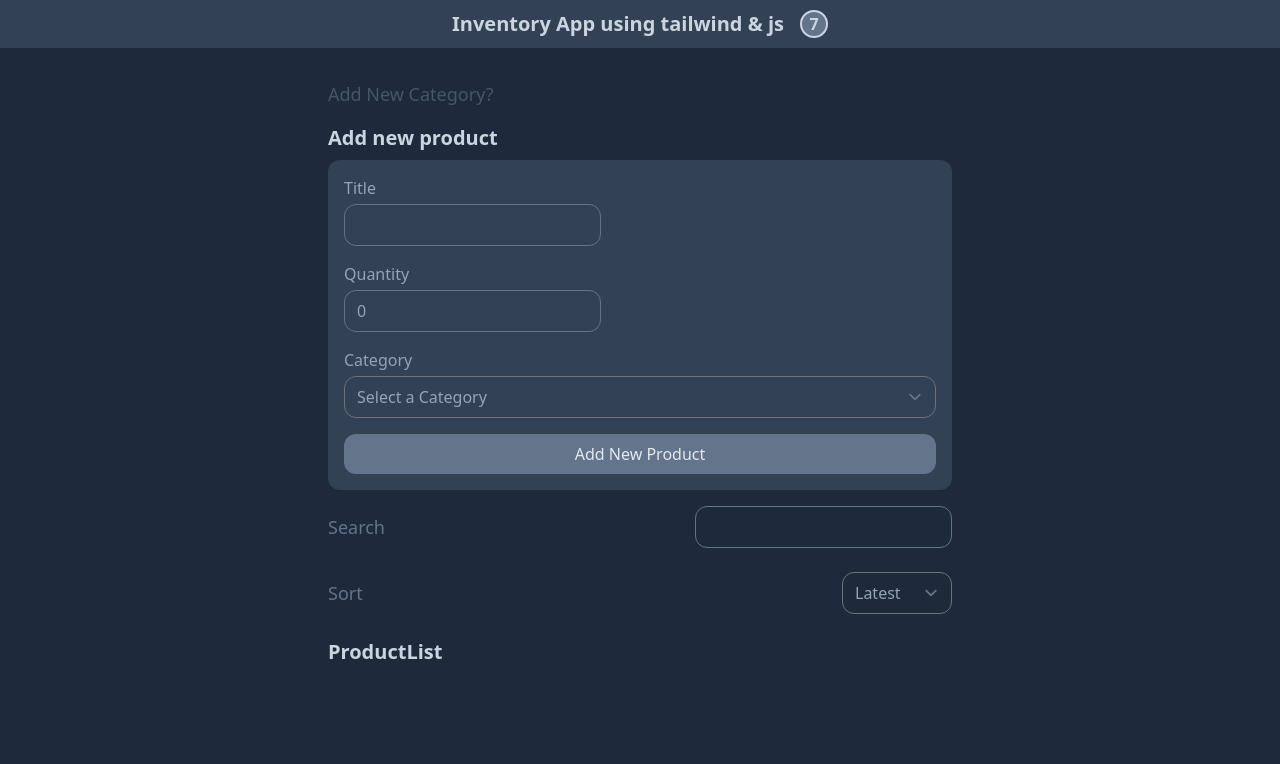
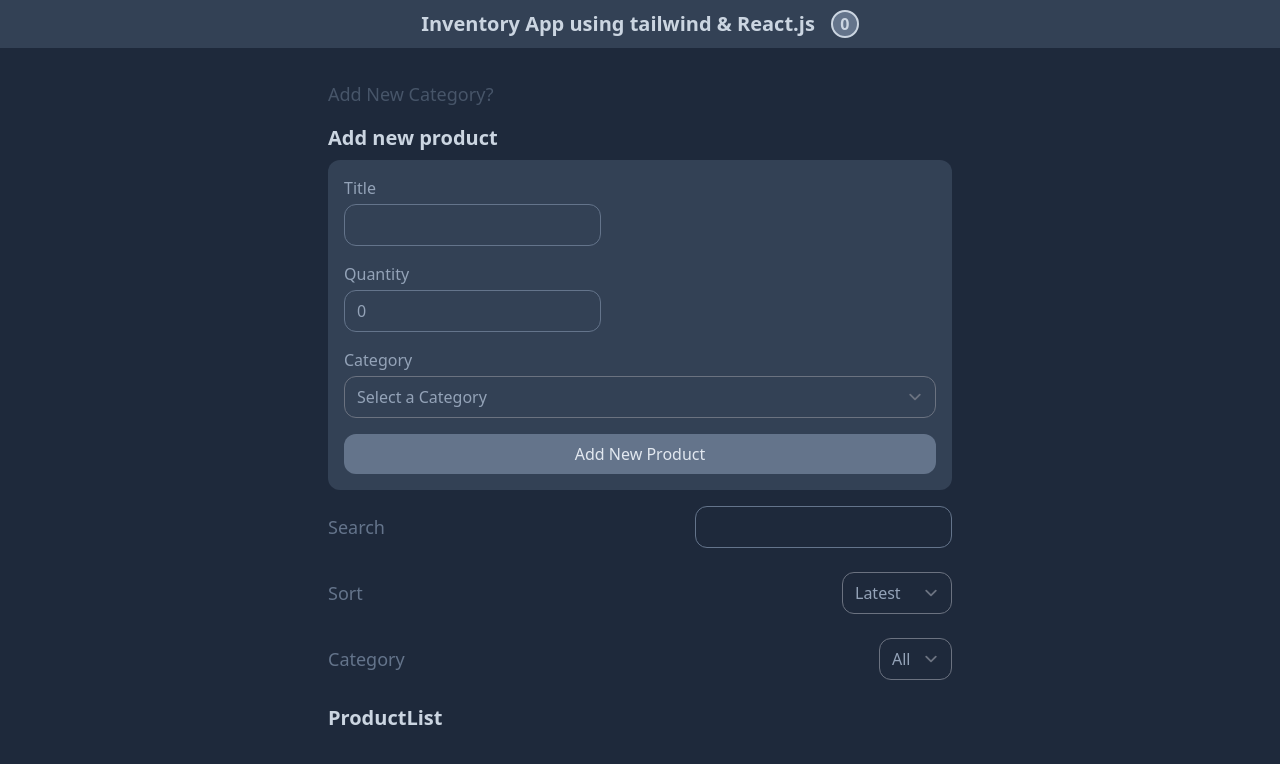
Before and after one commit to sepidehbiglarizadeh/Inventory-App-React, a React (Create React App) app: page / in a window 1280 px wide. Shown: the top 764 px of the page. Built offline with nearby package versions, Linux system fonts and the light colour scheme.

Commit message:
filter by category

```diff
--- a/src/App.js
+++ b/src/App.js
@@ -11,13 +11,15 @@ const App = () => {
   const [filteredProducts, setFilteredProducts] = useState([]);
   const [sort, setSort] = useState("latest");
   const [searchValue, setSearchValue] = useState("");
+  const [selectedCategory, setSelectedCategory] = useState("");
 
   useEffect(() => {
     let result = products;
     result = filterSearchTitle(result);
+    result = filterSelectedCategory(result);
     result = sortDate(result);
     setFilteredProducts(result);
-  }, [products, sort, searchValue]);
+  }, [products, sort, searchValue, selectedCategory]);
 
   useEffect(() => {
     const savedProducts = JSON.parse(localStorage.getItem("products")) || [];
@@ -52,6 +54,10 @@ const App = () => {
     setSort(e.target.value);
   };
 
+  const selectedCategoryHandler = (e) => {
+    setSelectedCategory(e.target.value);
+  };
+
   const filterSearchTitle = (array) => {
     return array.filter((p) => p.title.toLowerCase().includes(searchValue));
   };
@@ -67,10 +73,15 @@ const App = () => {
     });
   };
 
+  const filterSelectedCategory = (array) => {
+    if (!selectedCategory) return array;
+    return array.filter((item) => item.categoryId === selectedCategory);
+  };
+
   return (
     <>
       <div className="bg-slate-800 min-h-screen">
-        <NavBar />
+        <NavBar products={products} />
         <div className="container max-w-screen-sm mx-auto p-2">
           <CategoryForm setCategories={setCategories} />
           <ProductsForm categories={categories} setProducts={setProducts} />
@@ -79,6 +90,9 @@ const App = () => {
             onSort={sortHandler}
             searchValue={searchValue}
             onSearch={searchHandler}
+            categories={categories}
+            selectedCategory={selectedCategory}
+            onSelectedCategory={selectedCategoryHandler}
           />
           <ProductList
             products={filteredProducts}
--- a/src/components/Filter.js
+++ b/src/components/Filter.js
@@ -1,4 +1,4 @@
-const Filter = ({ onSearch, searchValue, onSort, sort }) => {
+const Filter = ({ onSearch, searchValue, onSort, sort ,categories,selectedCategory,onSelectedCategory}) => {
   return (
     <>
       <div className="flex items-center justify-between mb-6">
@@ -30,7 +30,6 @@ const Filter = ({ onSearch, searchValue, onSort, sort }) => {
           </option>
           <option
             className="bg-slate-500 text-slate-300"
-            selected
             value="latest"
           >
             Latest
@@ -40,6 +39,29 @@ const Filter = ({ onSearch, searchValue, onSort, sort }) => {
           </option>
         </select>
       </div>
+      <div className="flex items-center justify-between mb-6">
+        <label htmlFor="sort-products" className="text-slate-500 text-lg">
+          Category
+        </label>
+        <select
+          name="sort-products"
+          id="sort-products"
+          className="bg-transparent text-slate-400 rounded-xl"
+          value={selectedCategory}
+          onChange={onSelectedCategory}
+        >
+          <option className="bg-slate-500 text-slate-300" value="">
+            All
+          </option>
+          {categories.map((category) => {
+            return (
+              <option className="bg-slate-500 text-slate-300" value={category.id} key={category.id}>
+                {category.title}
+              </option>
+            );
+          })}
+        </select>
+      </div>
     </>
   );
 };
--- a/src/components/NavBar.js
+++ b/src/components/NavBar.js
@@ -1,11 +1,11 @@
-const NavBar = () => {
+const NavBar = ({products}) => {
   return (
     <div className="h-12 flex items-center justify-center gap-x-4 bg-slate-700 mb-6">
       <h1 className="text-xl font-bold text-slate-300">
-        Inventory App using tailwind & js
+        Inventory App using tailwind & React.js
       </h1>
       <span className="flex items-center justify-center w-7 h-7 rounded-full bg-slate-500 border-2 border-slate-300 font-bold text-slate-300">
-        7
+        {products.length}
       </span>
     </div>
   );
```
